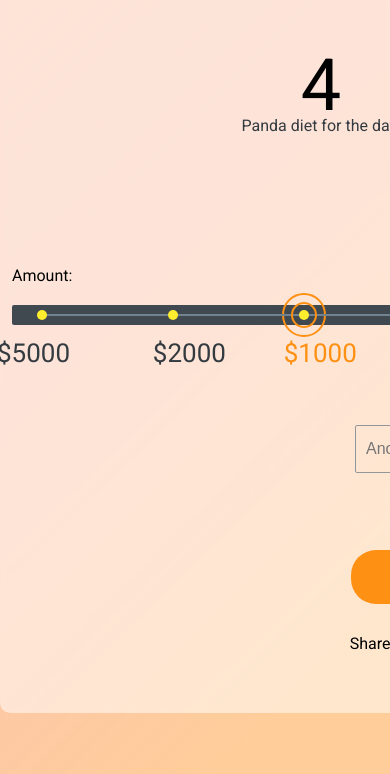
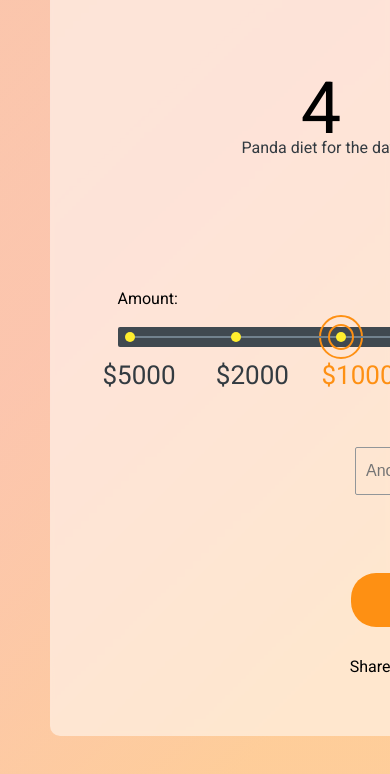
Before and after one commit to ykalenik/online-zoo, a plain HTML site: page pages/donate/index.html in a window 390 px wide. Shown: the part 1142-1916 px from the top of the page. Drawn offline with Linux system fonts and the light colour scheme.

Commit message:
feat: add responsive layout from small desktop donate page

```diff
--- a/pages/donate/index.html
+++ b/pages/donate/index.html
@@ -31,7 +31,7 @@
         </div>
     </header>
     <main>
-        <div class="panda-cover-iamge"></div>
+        <div class="panda-cover-image"></div>
         <section class="donation-section">
             <p>THE ZOO HAS OFFICIALLY REOPENED BUT WE STILL NEED YOUR HELP!</p>
             <p>Even though the Zoo has been able to reopen, we are at a greatly reduced capacity with educational
--- a/pages/donate/style.css
+++ b/pages/donate/style.css
@@ -5,11 +5,10 @@ main {
         linear-gradient(315.75deg, rgba(254, 189, 171, 0.74) 30.06%, rgba(243, 169, 248, 0.66) 50.74%, #E0D8F0 80.49%, #EAF7FE 127.9%, #EAF7FE 149.54%);
 }
 
-.panda-cover-iamge {
+.panda-cover-image {
     height: 390px;
     padding-bottom: 70px;
     background: url(../../assets/images/giant_panda.png) no-repeat center;
-    background-position: center -200px;
     background-size: 100%;
 }
 
@@ -18,6 +17,7 @@ main {
     flex-direction: column;
     padding: 35px 0 180px 0;
     align-items: center;
+    width: 90%;
     max-width: 1160px;
     margin: auto;
 }
@@ -57,7 +57,6 @@ main {
     flex-direction: column;
     align-items: center;
     width: 100%;
-    max-width: 1160px;
     background: rgba(255, 255, 255, 0.52);
     backdrop-filter: blur(2px);
     border-radius: 10px;
@@ -122,8 +121,7 @@ main {
     display: flex;
     flex-direction: column;
     align-items: center;
-    width: 100%;
-    max-width: 976px;
+    width: 85%;
     margin-top: 45px;
 }
 
@@ -153,11 +151,11 @@ main {
 }
 
 .payment-slider-wrapper:first-of-type {
-    padding-left: 25px;
+    padding-left: 1%;
 }
 
 .payment-slider-wrapper:last-of-type {
-    padding-right: 25px;
+    padding-right: 1%;
 }
 
 .payment-slider-wrapper label {
@@ -207,8 +205,8 @@ main {
 .payment-slider-line {
     position: absolute;
     height: 2px;
-    width: 926px;
-    margin: 0 25px 0 25px;
+    width: 83%;
+    margin: 0 1% 0 1%;
     background-color: #72828E;
 }
 
```
